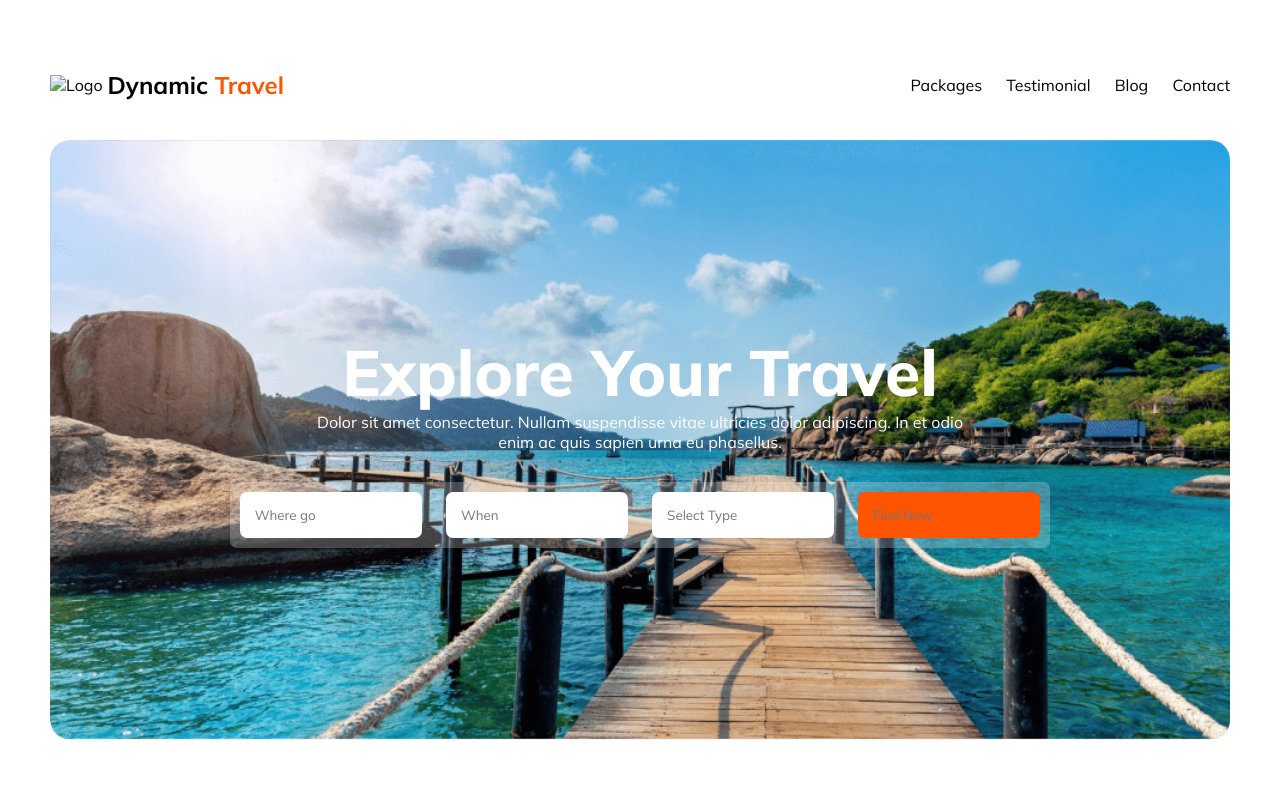
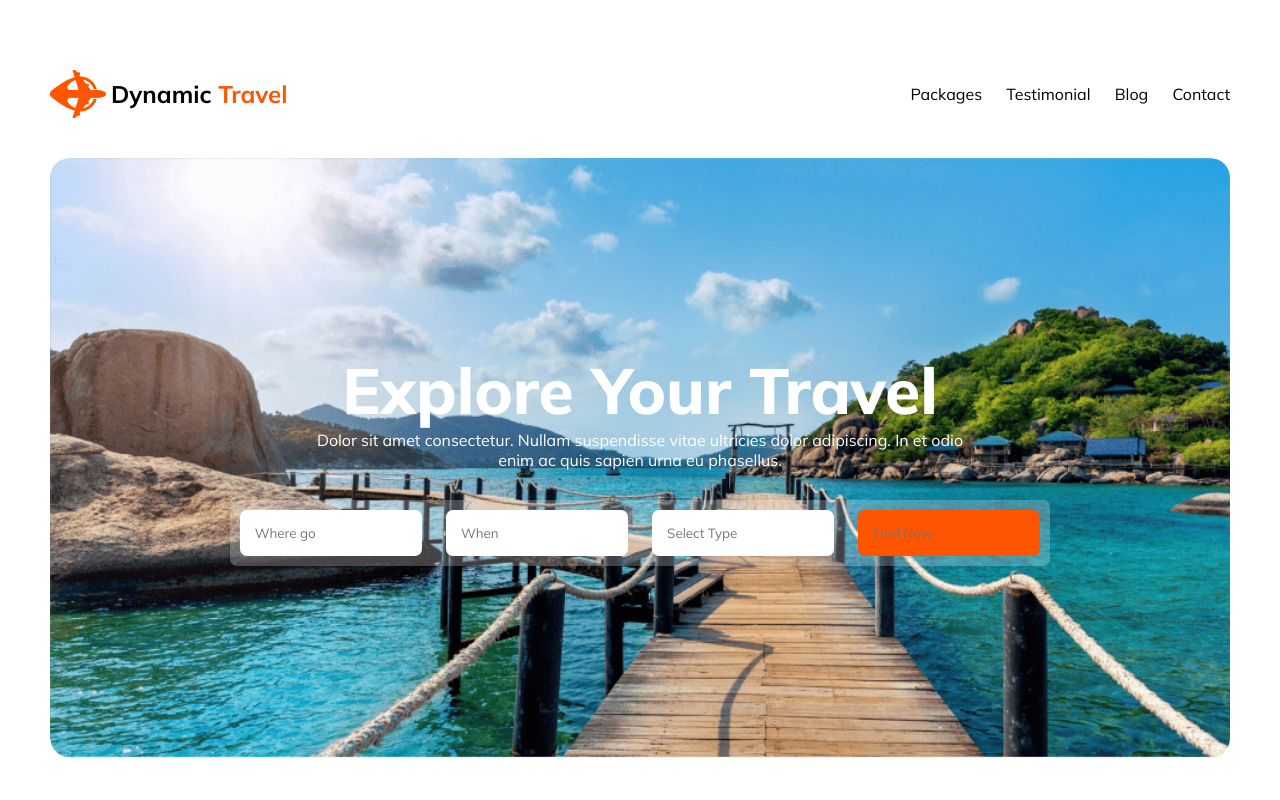
Before and after one commit to Ahosan-1995/Assignment2, a plain HTML site: page index.html in a window 1280 px wide. Shown: the top 800 px of the page. Drawn offline with Linux system fonts and the light colour scheme; the site is published under a folder, as on GitHub Pages, so addresses that start at the root find nothing.

Commit message:
fix dynamic travel logo

```diff
--- a/index.html
+++ b/index.html
@@ -17,7 +17,7 @@
         <nav class="navigationbar">
 
             <div class="navright">
-                <img src="/Images/Logo.png" alt="Logo">
+                <img src="Images/Logo.png" alt="Logo">
                 <h1>Dynamic <span style="color: #FF5400;">Travel</span></h1>
             </div>
 
@@ -244,7 +244,7 @@
     <div class="mainfooter">
 
         <div class="navright">
-            <img src="/Images/Logo.png" alt="Logo">
+            <img src="Images/Logo.png" alt="Logo">
             <h1>Dynamic <span style="color: #FF5400;">Travel</span></h1>
         </div>
 
```
